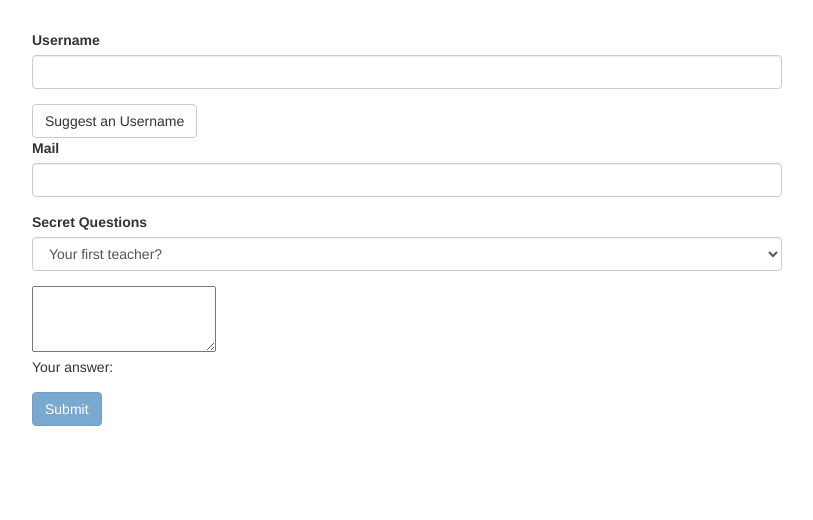
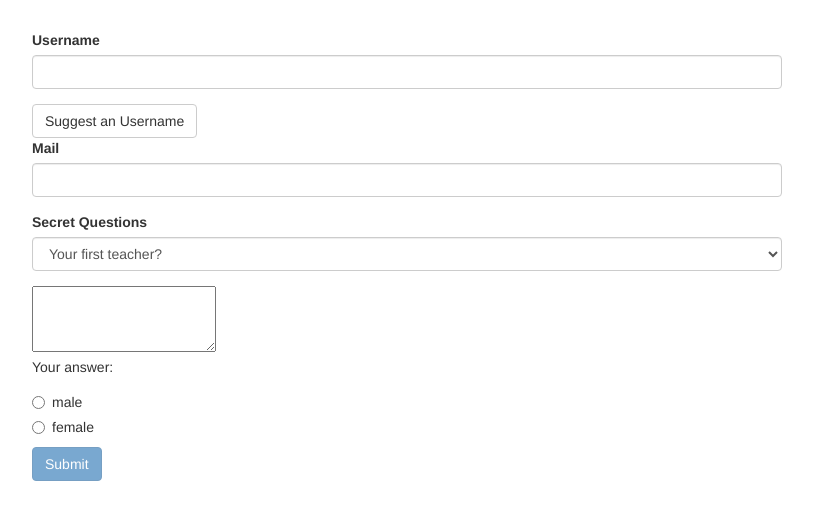
Before and after one commit to sahildorwat/angular-forms, an Angular app: page / in a window 1280 px wide. Shown: the top 520 px of the page, without its empty margins (233-1046 px from the left). Built offline with nearby package versions, Linux system fonts and the light colour scheme.

Commit message:
added radio buttons in template form

```diff
--- a/src/app/app.component.html
+++ b/src/app/app.component.html
@@ -51,6 +51,17 @@
           </textarea>
           <div>Your answer: {{answer}}</div>
         </div>
+
+        <div class="radio" *ngFor="let gender of genders" name="gender">
+          <label>
+            <input
+              type="radio"
+              name="gender"
+              ngModel
+              [value]="gender">
+          {{gender}}
+          </label>
+        </div>
         <button
           class="btn btn-primary"
           type="submit"
--- a/src/app/app.component.ts
+++ b/src/app/app.component.ts
@@ -10,6 +10,7 @@
   @ViewChild('f')  form: NgForm;
   defaultQuestion = 'teacher';
   answer = '';
+  genders = ['male', 'female'];
   suggestUserName() {
     const suggestedName = 'Superuser';
   }
```
